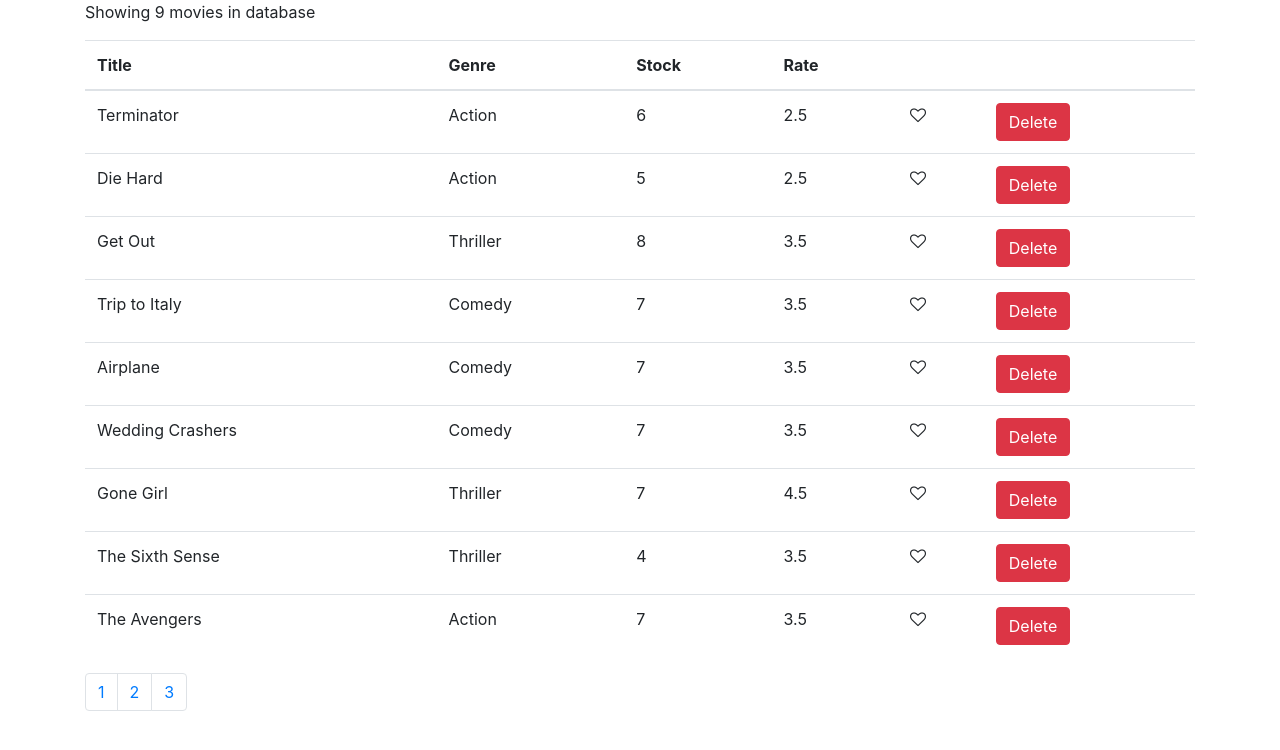
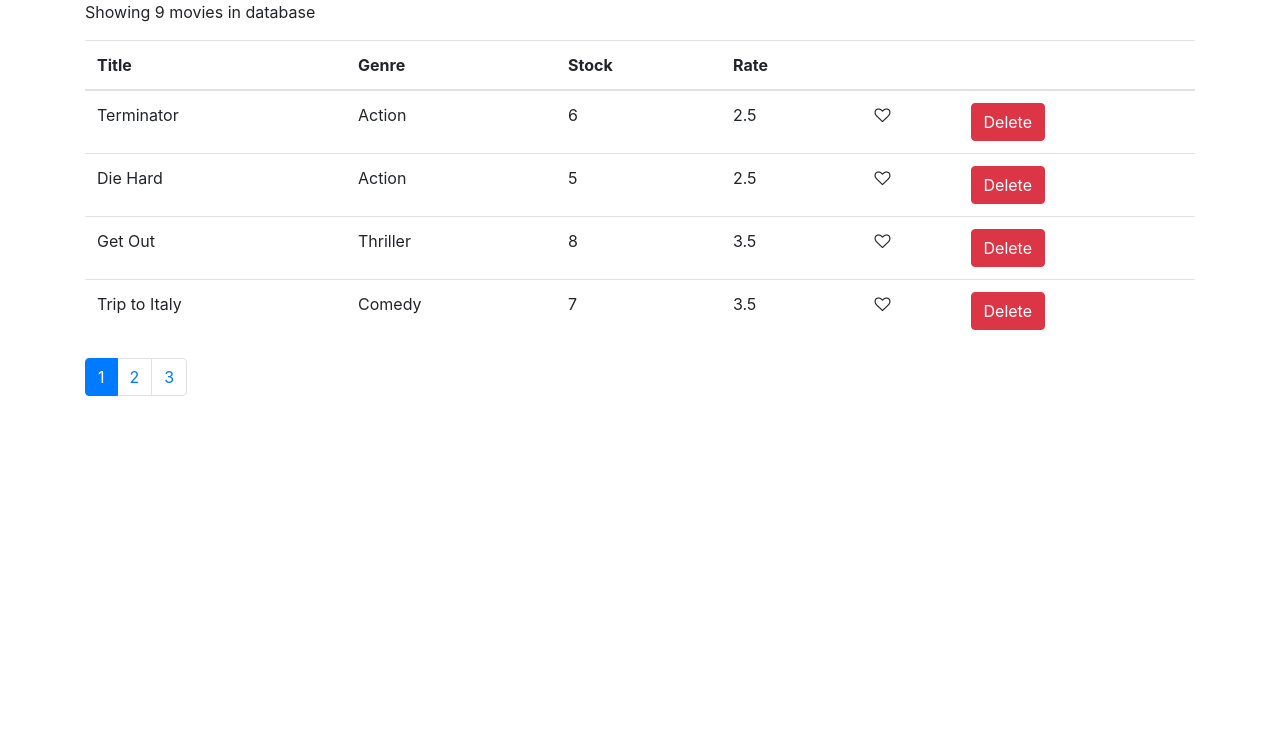
Before and after one commit to gurdeepsingh-hub/React, a React (Create React App) app in the folder vidly/: page / in a window 1280 px wide. Shown: the top 750 px of the page. Built offline with nearby package versions, Linux system fonts and the light colour scheme.

Commit message:
feat: paginate data in number of rows

```diff
--- a/vidly/src/Components/Common/pagination.jsx
+++ b/vidly/src/Components/Common/pagination.jsx
@@ -1,26 +1,34 @@
 import { FOCUSABLE_SELECTOR } from "@testing-library/user-event/dist/utils";
 import React, { Component } from "react";
 
-const Pagination = ({ count, pageSize, onPageChange }) => {
+const Pagination = ({ count, pageSize, onPageChange, currentPage }) => {
   let pageCount = Math.ceil(count / pageSize);
   let pages = [...Array(pageCount).keys()].map((Element) => Element + 1);
+
   if (pageCount === 1) return null;
 
   return (
     <nav aria-label="Page navigation example">
-      <ul className="pagination">{pages.map((page) => pageFn(page))}</ul>
+      <ul className="pagination">
+        {pages.map((page) => {
+          return (
+            <li
+              key={page}
+              className={page == currentPage ? "page-item active" : "page-item"}
+            >
+              <a
+                onClick={() => onPageChange(page)}
+                className="page-link"
+                href="#"
+              >
+                {page}
+              </a>
+            </li>
+          );
+        })}
+      </ul>
     </nav>
   );
 };
 
-const pageFn = (pageNo) => {
-  return (
-    <li className="page-item">
-      <a className="page-link" href="#">
-        {pageNo}
-      </a>
-    </li>
-  );
-};
-
 export default Pagination;
--- a/vidly/src/Components/movieTable.jsx
+++ b/vidly/src/Components/movieTable.jsx
@@ -10,6 +10,7 @@
   state = {
     movies: getMovies(),
     pageSize: 4,
+    currentPage: 1,
   };
 
   handleLike = (id) => {
@@ -22,7 +23,19 @@
     });
     this.setState({ movies: newMovie });
   };
+
+  handlePageChange = (page) => {
+    this.setState({
+      currentPage: page,
+    });
+  };
+
+  handleDelete(id) {
+    this.setState(deleteMovie(id));
+  }
+
   render() {
+    const { movies, pageSize, currentPage } = this.state;
     return (
       <React.Fragment>
         <p>
@@ -34,17 +47,15 @@
           <Table
             onDelete={(id) => this.handleDelete(id)}
             onLike={(id) => this.handleLike(id)}
-            movies={this.state.movies}
-            pageSize={this.state.pageSize}
+            movies={movies}
+            pageSize={pageSize}
+            currentPage={currentPage}
+            onPageChange={this.handlePageChange}
           />
         }
       </React.Fragment>
     );
   }
-
-  handleDelete(id) {
-    this.setState(deleteMovie(id));
-  }
 }
 
 export default MovieTable;
--- a/vidly/src/Components/table.jsx
+++ b/vidly/src/Components/table.jsx
@@ -1,13 +1,14 @@
 import React, { Component } from "react";
 import Like from "./Common/like.jsx";
 import Pagination from "./Common/pagination.jsx";
+import { paginateData } from "../utils/paginate.js";
 
 class Table extends Component {
-  handlePageChange = (page) => {
-    console.log(page);
-  };
   render() {
-    const { onDelete, movies, onLike, pageSize } = this.props;
+    const { onDelete, movies, onLike, pageSize, currentPage, onPageChange } =
+      this.props;
+
+    let pagedData = paginateData(movies, currentPage, pageSize);
     if (movies.length) {
       return (
         <React.Fragment>
@@ -23,7 +24,7 @@
               </tr>
             </thead>
             <tbody>
-              {movies.map((movie, index) => {
+              {pagedData.map((movie, index) => {
                 return (
                   <tr key={movie._id}>
                     <td key={"title" + movie._id}>{movie.title}</td>
@@ -54,7 +55,8 @@
           <Pagination
             count={movies.length}
             pageSize={pageSize}
-            onPageChange={this.handlePageChange}
+            onPageChange={onPageChange}
+            currentPage={currentPage}
           />
         </React.Fragment>
       );
--- /dev/null
+++ b/vidly/src/utils/paginate.js
@@ -0,0 +1,7 @@
+export function paginateData(items, currentPage, pageSize) {
+  let startIndex = currentPage == 1 ? 0 : (currentPage - 1) * pageSize;
+
+  let data = items.slice(startIndex, startIndex + pageSize);
+
+  return data;
+}
```
